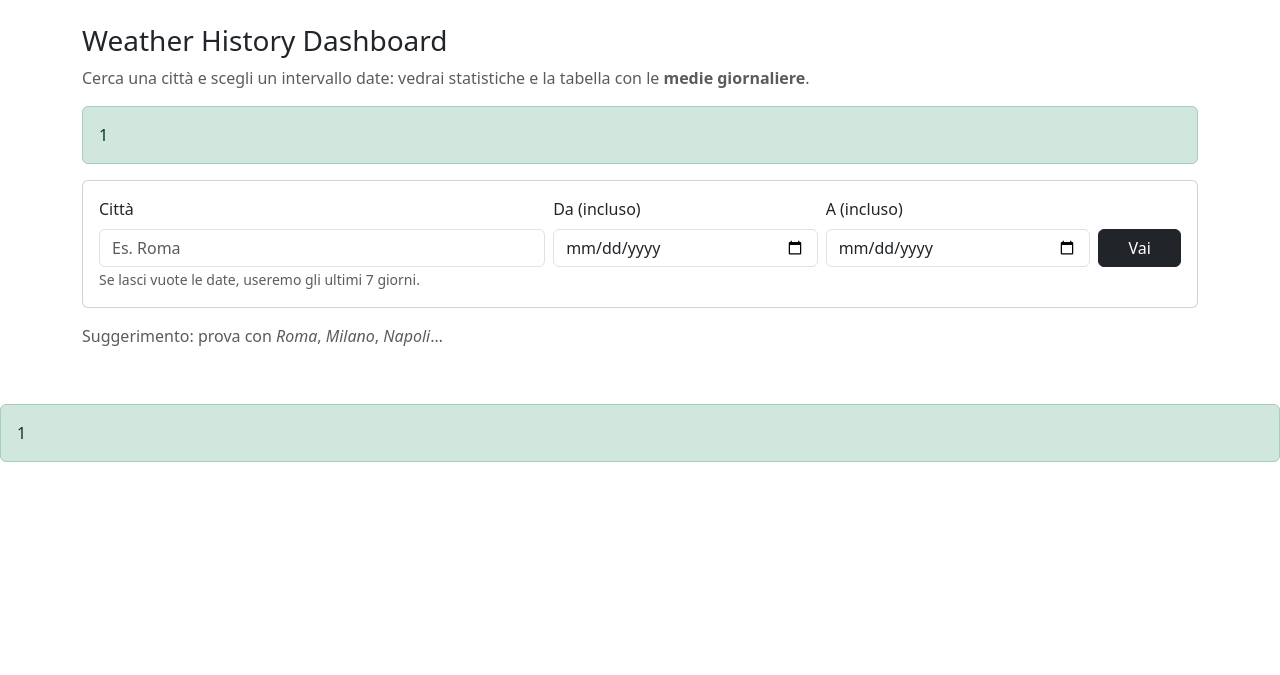
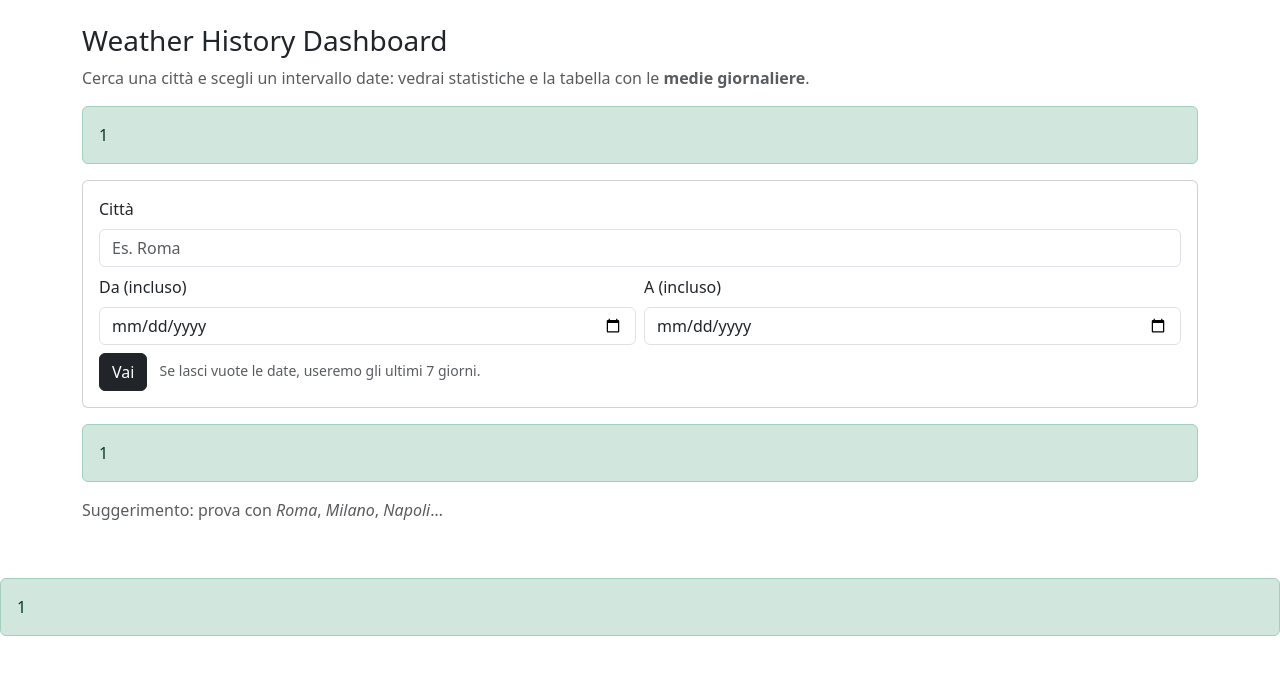
Before and after one commit to FabioCostantino84/weather-history-dashboard, a Laravel app: page / in a window 1280 px wide. Shown: the top 675 px of the page. Run offline with Laravel 12, Linux system fonts and the light colour scheme; a user stored in the database is signed in; data comes from the database, SQL or seed files in the repository.

Commit message:
Migliorato form con campi data sotto il campo cerca città

```diff
--- a/resources/views/city/dashboard.blade.php
+++ b/resources/views/city/dashboard.blade.php
@@ -16,11 +16,12 @@
   {{-- FORM: città + from/to (GET sulla stessa pagina) --}}
   <div class="card mb-3">
     <div class="card-body">
-      <form method="GET" action="{{ route('dashboard') }}" class="row g-2 align-items-end">
-        {{-- Campo nascosto per indicare che il form è stato davvero inviato --}}
+      <form method="GET" action="{{ route('dashboard') }}" class="row g-2">
+        {{-- Indica che il form è stato inviato (serve alla DashboardRequest) --}}
         <input type="hidden" name="submitted" value="1">
 
-        <div class="col-12 col-md-5">
+        {{-- Riga 1: campo CITTÀ a tutta larghezza --}}
+        <div class="col-12">
           <label for="name" class="form-label">Città</label>
           <input
             type="text"
@@ -37,7 +38,8 @@
           @enderror
         </div>
 
-        <div class="col-6 col-md-3">
+        {{-- Riga 2: le DATE, una accanto all’altra (su mobile vanno a capo) --}}
+        <div class="col-12 col-sm-6">
           <label for="from" class="form-label">Da (incluso)</label>
           <input
             type="date"
@@ -51,7 +53,7 @@
           @enderror
         </div>
 
-        <div class="col-6 col-md-3">
+        <div class="col-12 col-sm-6">
           <label for="to" class="form-label">A (incluso)</label>
           <input
             type="date"
@@ -65,14 +67,23 @@
           @enderror
         </div>
 
-        <div class="col-12 col-md-1 d-grid">
+        {{-- Pulsante invio --}}
+        <div class="col-12 mt-2">
           <button type="submit" class="btn btn-dark">Vai</button>
+          <small class="text-muted ms-2">Se lasci vuote le date, useremo gli ultimi 7 giorni.</small>
         </div>
       </form>
-
-      <small class="text-muted">Se lasci vuote le date, useremo gli ultimi 7 giorni.</small>
     </div>
   </div>
+
+  {{-- Messaggi flash (errori/ok) sotto al form --}}
+  @if(session('error'))
+    <div class="alert alert-danger">{{ session('error') }}</div>
+  @endif
+  @if(session('status'))
+    <div class="alert alert-success">{{ session('status') }}</div>
+  @endif
+
 
   {{-- Se non abbiamo ancora fatto una ricerca, non mostriamo il resto --}}
   @if(empty($city))
```
